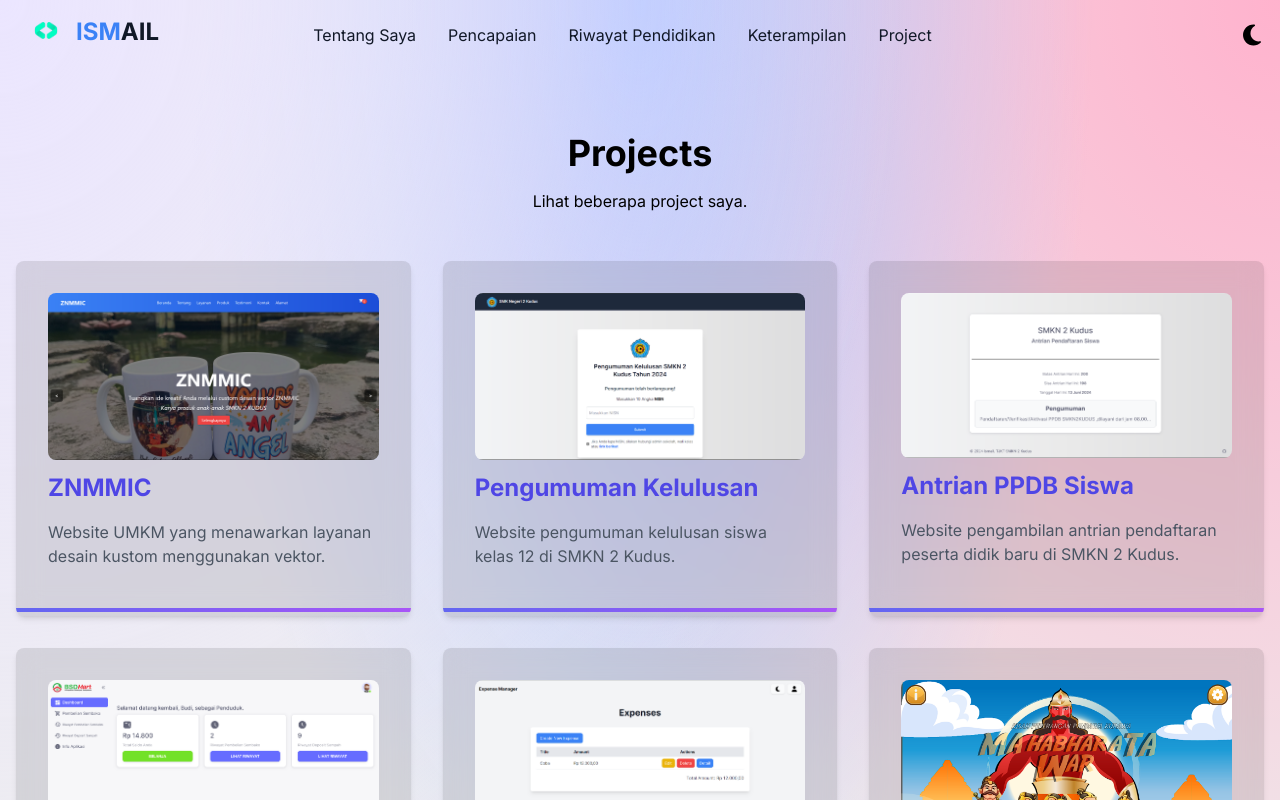
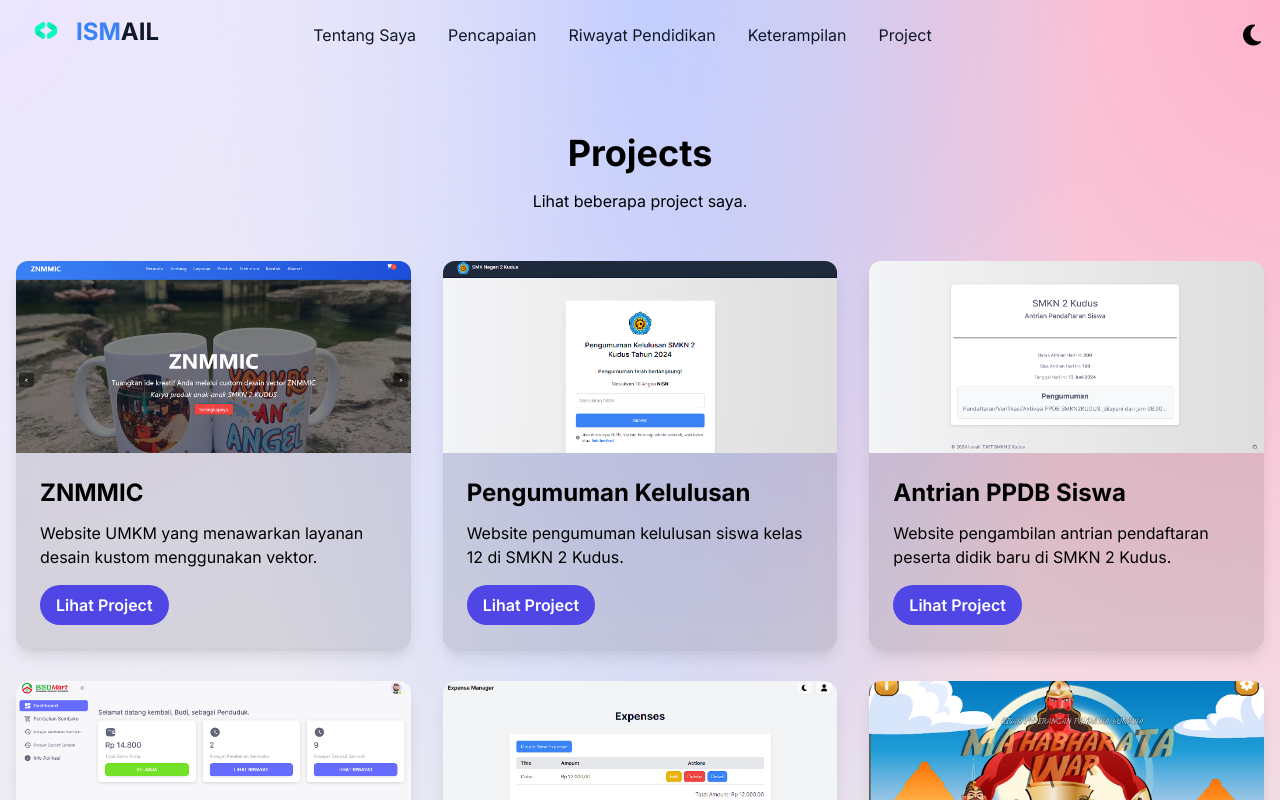
Before and after one commit to KaivanKeren/portfolio, a Next.js app: page /projects in a window 1280 px wide. Shown: the top 800 px of the page. Built offline with nearby package versions, Linux system fonts and the light colour scheme.

Commit message:
projects

```diff
--- a/src/app/projects/page.tsx
+++ b/src/app/projects/page.tsx
@@ -8,6 +8,7 @@ import "react-medium-image-zoom/dist/styles.css";
 import Header from "@/components/Header";
 import Loading from "@/components/Loading";
 import Footer from "@/components/Footer";
+import Link from "next/link";
 
 const page = () => {
   const controls = useAnimation();
@@ -143,31 +144,39 @@ const page = () => {
                     <motion.div
                       key={index}
                       variants={cardVariants}
-                      whileHover={{
-                        scale: 1.05,
-                        boxShadow: "0 0 20px rgba(0, 0, 0, 0.5)",
-                      }}
-                      className="bg-black/10 dark:bg-white/10 backdrop-blur-md text-indigo-600 dark:text-indigo-400 p-8 rounded-lg shadow-md relative overflow-hidden group flex flex-col"
-                      layout
+                      whileHover={{ scale: 1.05, rotateY: 5 }}
+                      className="bg-black/10  dark:bg-white/10 backdrop-blur-md rounded-xl overflow-hidden shadow-lg transition-all duration-300 hover:shadow-indigo-300/50"
                     >
                       <Zoom>
-                        <div className="img-wrapper">
                         <img
                           src={project.imgSrc}
                           alt={project.title}
-                            className="transition duration-300 hover:scale-105 rounded-lg"
+                          className="w-full h-48 object-cover transition duration-300 hover:opacity-80"
                         />
-                        </div>
                       </Zoom>
-                      <a href={project.link} target="_blank">
-                        <h3 className="text-2xl font-bold mb-4 mt-3">
+                      <div className="p-6">
+                        <a
+                          href={project.link}
+                          target="_blank"
+                          rel="noopener noreferrer"
+                          className="block mb-3"
+                        >
+                          <h3 className="text-2xl font-bold dark:text-indigo-200 dark:hover:text-white transition duration-300">
                             {project.title}
                           </h3>
                         </a>
-                      <p className="text-gray-600 dark:text-gray-200 mb-4 flex-grow">
+                        <p className="dark:text-gray-300 mb-4">
                           {project.description}
                         </p>
-                      <div className="absolute bottom-0 left-0 w-full bg-gradient-to-r from-indigo-500 to-purple-500 h-1 transform -translate-y-full group-hover:translate-y-0 transition duration-500"></div>
+                        <Link
+                          href={project.link}
+                          target="_blank"
+                          rel="noopener noreferrer"
+                          className="inline-block bg-indigo-600 text-white py-2 px-4 rounded-full font-semibold hover:bg-indigo-700 transition duration-300 transform hover:scale-105"
+                        >
+                          Lihat Project
+                        </Link>
+                      </div>
                     </motion.div>
                   ))}
                 </div>
```
Lines whose indentation alone changed are shown as unchanged.
